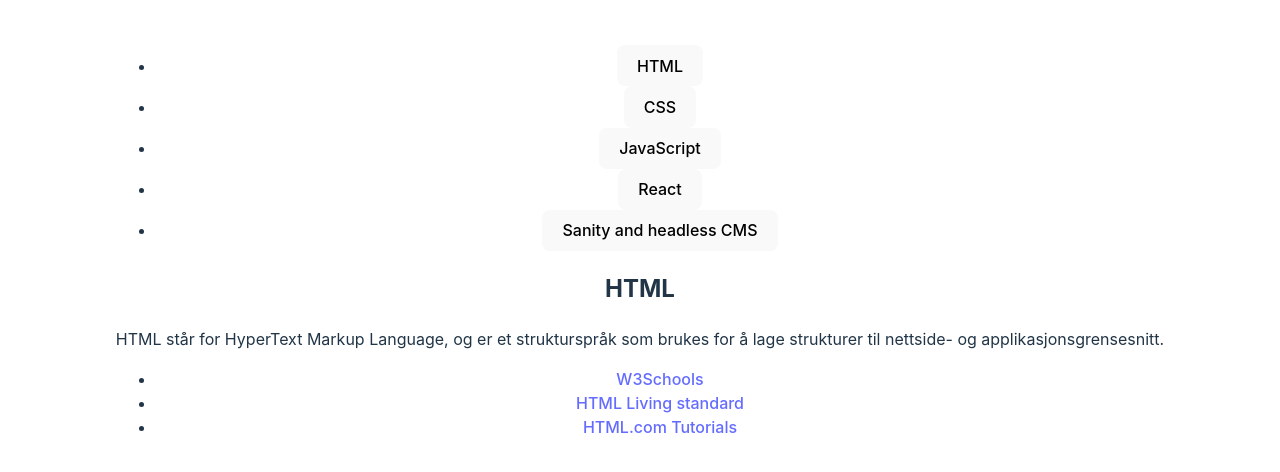
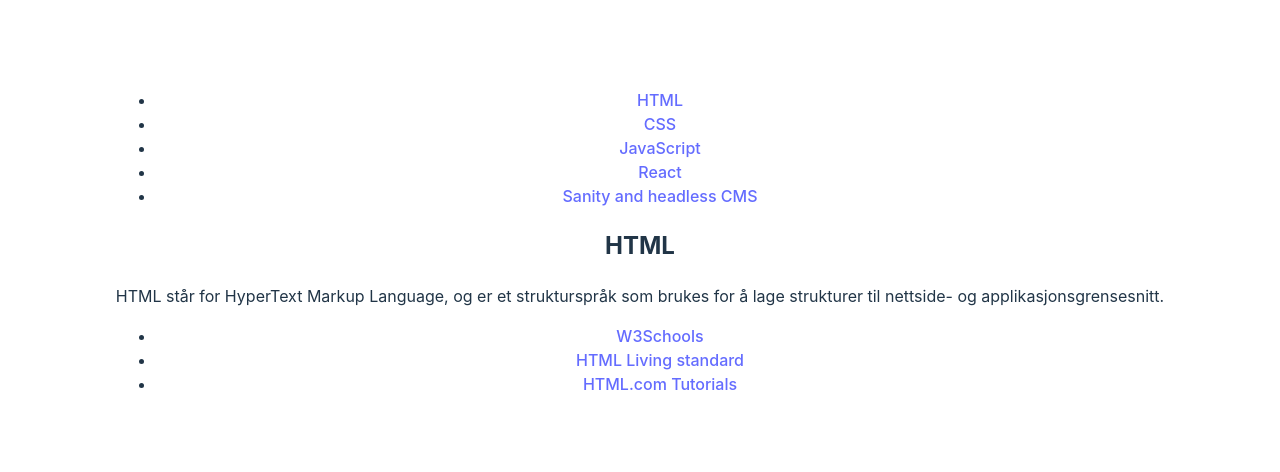
Before and after one commit to Critikaal/uin23ak3_resourceapp_group3, a React (Vite) app: page / in a window 1280 px wide. Shown: the part 158-630 px from the top of the page. Built offline with nearby package versions, Linux system fonts and the light colour scheme.

Commit message:
Layout komponenter
delt opp layout i komponenter. ikke helt ferdig men bra start punkt for ordentlig komponenter.

```diff
--- a/package.json
+++ b/package.json
@@ -12,6 +12,7 @@
   "dependencies": {
     "react": "^18.2.0",
     "react-dom": "^18.2.0",
+    "react-router-dom": "^6.22.3",
     "sass": "^1.72.0"
   },
   "devDependencies": {
--- a/src/App.jsx
+++ b/src/App.jsx
@@ -1,5 +1,7 @@
 import { useState } from 'react'
+import { Routes, Route, BrowserRouter } from 'react-router-dom'
 import Layout from './components/Layout'
+import Content from './components/Content'
 
 import './App.css'
 
@@ -7,11 +9,14 @@
   const [count, setCount] = useState(0)
 
   return (
-    <>
-      <Layout>
+    <BrowserRouter>
 
-      </Layout>
-    </>
+        <Routes>
+          <Route path='/' element={<Layout/>}/>
+          <Route path=':slug' element={<Content/>}></Route>
+        </Routes>
+
+    </BrowserRouter>
   )
 }
 
--- /dev/null
+++ b/src/components/Content.jsx
@@ -0,0 +1,10 @@
+import { useParams } from "react-router-dom"
+
+export default function Content () {
+    return(
+        <>
+        <h2>HTML</h2>
+            <p>HTML står for HyperText Markup Language, og er et strukturspråk som brukes for å lage strukturer til nettside- og applikasjonsgrensesnitt.</p>
+        </>
+    )
+}
--- /dev/null
+++ b/src/components/Header.jsx
@@ -0,0 +1,17 @@
+import { Link } from "react-router-dom";
+
+export default function Header () {
+    return(
+        <>
+        <nav>
+            <ul id="tabs">
+                <li><Link to="/HTML">HTML</Link></li>
+                <li><Link to="/CSS">CSS</Link></li>
+                <li><Link to="/JavaScript">JavaScript</Link></li>
+                <li><Link to="/React">React</Link></li>
+                <li><Link to="/Sanity">Sanity and headless CMS</Link></li>
+            </ul>
+        </nav>
+        </>
+    )
+}
--- a/src/components/Layout.jsx
+++ b/src/components/Layout.jsx
@@ -1,20 +1,14 @@
+import { Link } from "react-router-dom";
+import Header from '../components/Header'
+import Content from '../components/Content'
+
 export default function Layout(){
 return (
     <>
     <div id="center-box">
-        <nav>
-            <ul id="tabs">
-                <li><button className="active" data-category="HTML">HTML</button></li>
-                <li><button data-category="CSS">CSS</button></li>
-                <li><button data-category="JavaScript">JavaScript</button></li>
-                <li><button data-category="React">React</button></li>
-                <li><button data-category="Sanity and headless CMS">Sanity and headless CMS</button></li>
-            </ul>
-        </nav>
+        <Header></Header>
         <div id="main-content">
-            <h2>HTML</h2>
-            <p>HTML står for HyperText Markup Language, og er et strukturspråk som brukes for å lage strukturer til nettside- og applikasjonsgrensesnitt.</p>
-
+            <Content></Content>
             <ul>
                 <li><a href="https://www.w3schools.com/html/">W3Schools</a></li>
                 <li><a href="https://html.spec.whatwg.org/multipage/">HTML Living standard</a></li>
```
Also changed, not shown: 1 other file (tests, documents, lock files or other folders).
